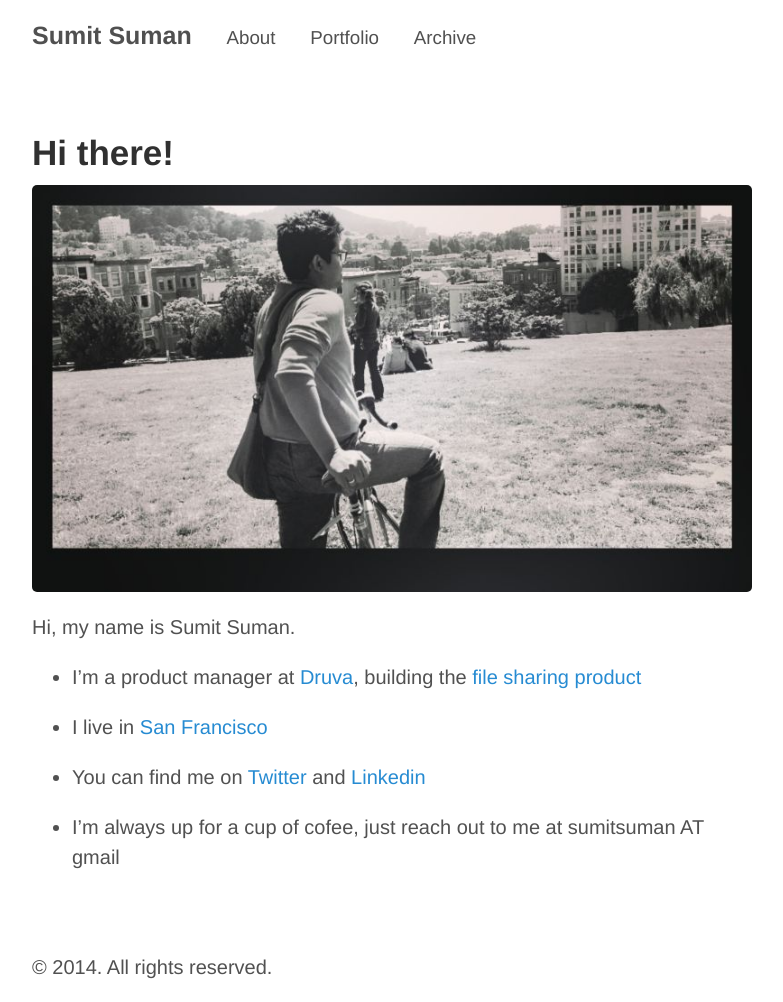
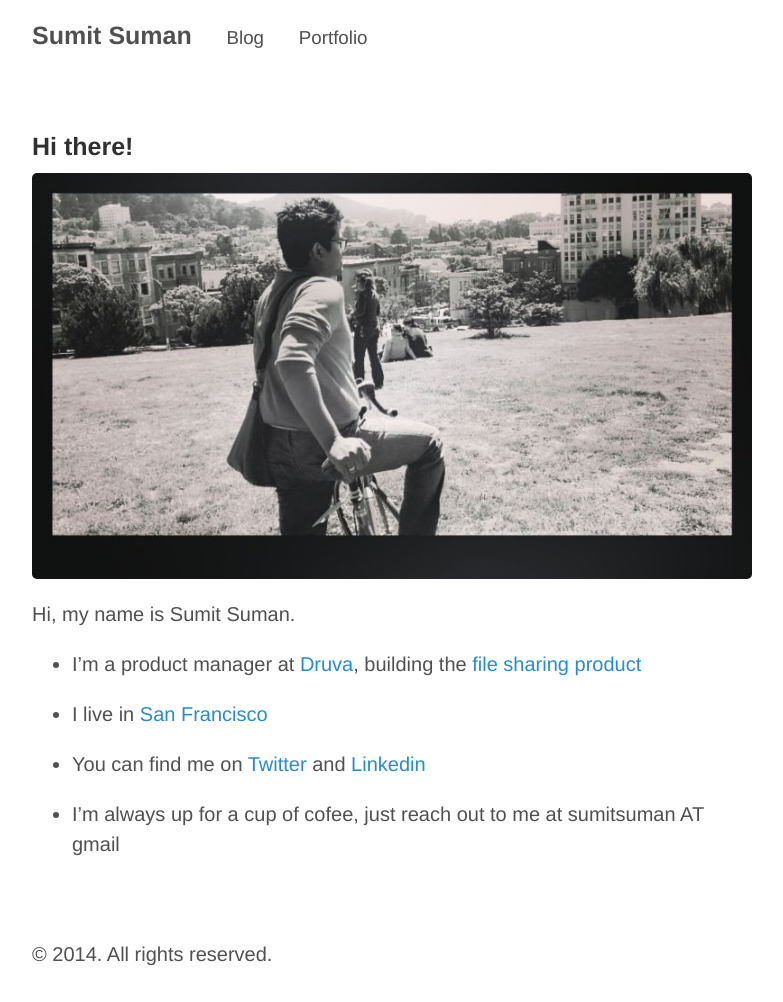
Before and after one commit to sumitsuman/sumitsuman.github.io, a Jekyll site: the page built from about.md, in a window 1280 px wide. Shown: the whole page, without its empty margins (248-1031 px from the left). Built offline with Jekyll 4.4.1, drawn with Linux system fonts in a browser that asks for light colours; Markdown is read by kramdown in place of the engine named in the settings.

Commit message:
index, blog, excerpt

```diff
--- a/_config.yml
+++ b/_config.yml
@@ -23,7 +23,7 @@ github:
 
 # Customization - Top navigation
 pages_list:
-  About: '/about'
+  #About: '/about'
+  Blog: '/blog'
   Portfolio: '/portfolio'
-  Archive: '/archive'
   #Contact: '/contact'
--- a/_layouts/page.html
+++ b/_layouts/page.html
@@ -3,6 +3,6 @@ layout: default
 ---
 
 <div class="page">
-  <h1 class="page-title">{{ page.title }}</h1>
+  <h3 class="page-title">{{ page.title }}</h3>
   {{ content }}
 </div>
```
Also changed, not shown: archive.md (deleted, +0 -8 lines), blog.md (added, +8 -0 lines).
